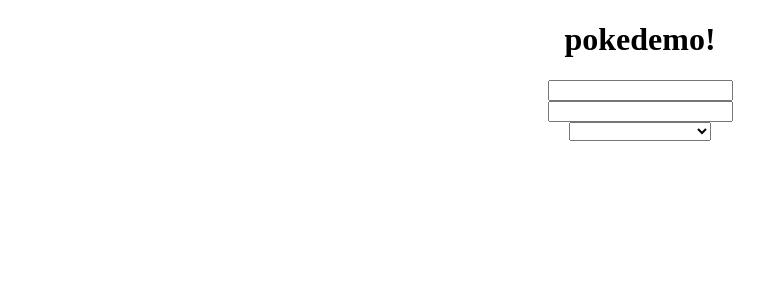
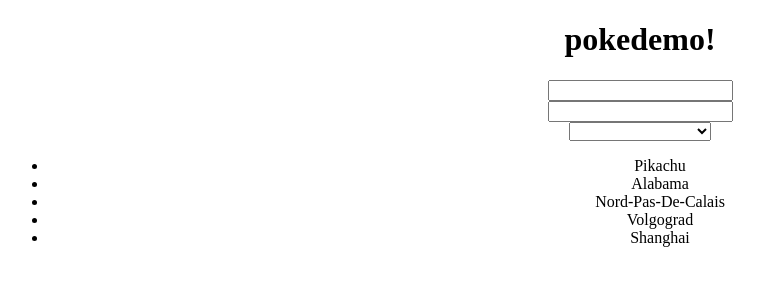
Before and after one commit to sanstepon5/TP2-WEB-Angular, an Angular app in the folder pokedemo/: page / in a window 1280 px wide. Shown: the top 300 px of the page, without its empty margins (0-764 px from the left). Built offline with nearby package versions, Linux system fonts and the light colour scheme.

Commit message:
pipe works???

```diff
--- a/pokedemo/src/app/chercheur-pokemon/chercheur-pokemon.component.html
+++ b/pokedemo/src/app/chercheur-pokemon/chercheur-pokemon.component.html
@@ -6,4 +6,6 @@
   <option *ngFor="let pokemon of pokemon_list">{{pokemon.name}}</option>
 </select>
 <br>
-<p>{{selectedPokemonName}}</p>
+<ul>
+  <li *ngFor="let pokemon of pokemon_list | filterPokemonPipe:'name':selectedPokemonName">{{pokemon.name}}</li>
+</ul>
--- a/pokedemo/src/app/chercheur-pokemon/chercheur-pokemon.component.ts
+++ b/pokedemo/src/app/chercheur-pokemon/chercheur-pokemon.component.ts
@@ -17,4 +17,5 @@ export class ChercheurPokemonComponent {
     new Pokemon("Shanghai")
   ];
 
+  protected readonly navigator = navigator;
 }
```
